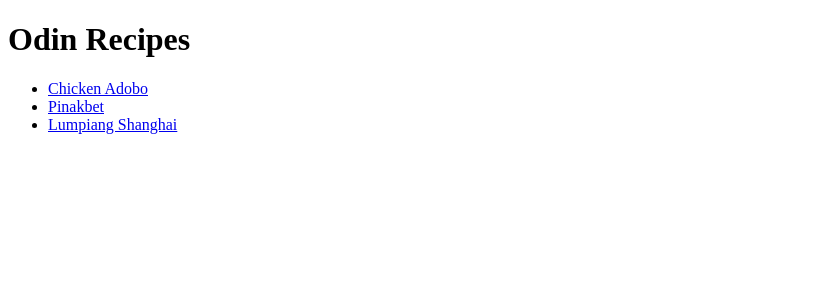
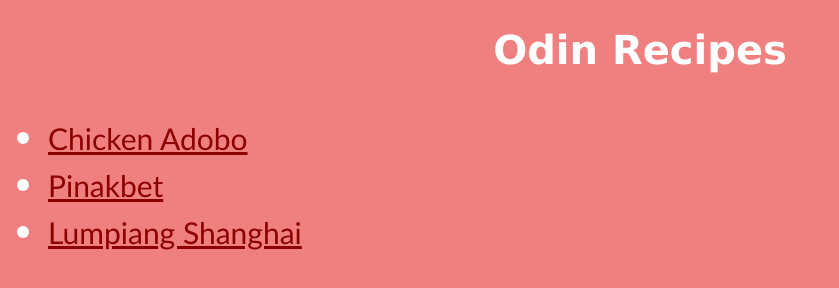
Before and after one commit to Gelatino0308/odin-recipes, a plain HTML site: page index.html in a window 1280 px wide. Shown: the whole page, without its empty margins (0-839 px from the left). Drawn offline with Linux system fonts and the light colour scheme.

Commit message:
feat: add styling to main page

```diff
--- a/index.html
+++ b/index.html
@@ -5,12 +5,13 @@
     <head>
         <meta charset="UTF-8">
         <title>Odin Recipes</title>
+        <link rel="stylesheet" href="styles.css">
     </head>
 
     <body>
-        <h1>Odin Recipes</h1>
+        <h1 class="title">Odin Recipes</h1>
 
-        <ul>
+        <ul class="index-list">
             <li><a href="./recipes/adobo.html" target="_blank" rel="noopener">Chicken Adobo</a></li>
             <li><a href="./recipes/pinakbet.html" target="_blank" rel="noopener">Pinakbet</a></li>
             <li><a href="./recipes/lumpia.html" target="_blank" rel="noopener">Lumpiang Shanghai</a></li>
--- /dev/null
+++ b/styles.css
@@ -0,0 +1,19 @@
+body {
+    background: lightcoral;
+}
+
+.title, .index-list {
+    color: white;
+    font-size: 40px;
+}
+
+a {
+    color: darkred;
+    font-size: 30px;
+    font-family:'Gill Sans', 'Gill Sans MT', Calibri, sans-serif;
+}
+
+.title {
+    font-family: 'Lucida Sans', 'Segoe UI', Tahoma, sans-serif;
+    text-align: center;
+}
```
